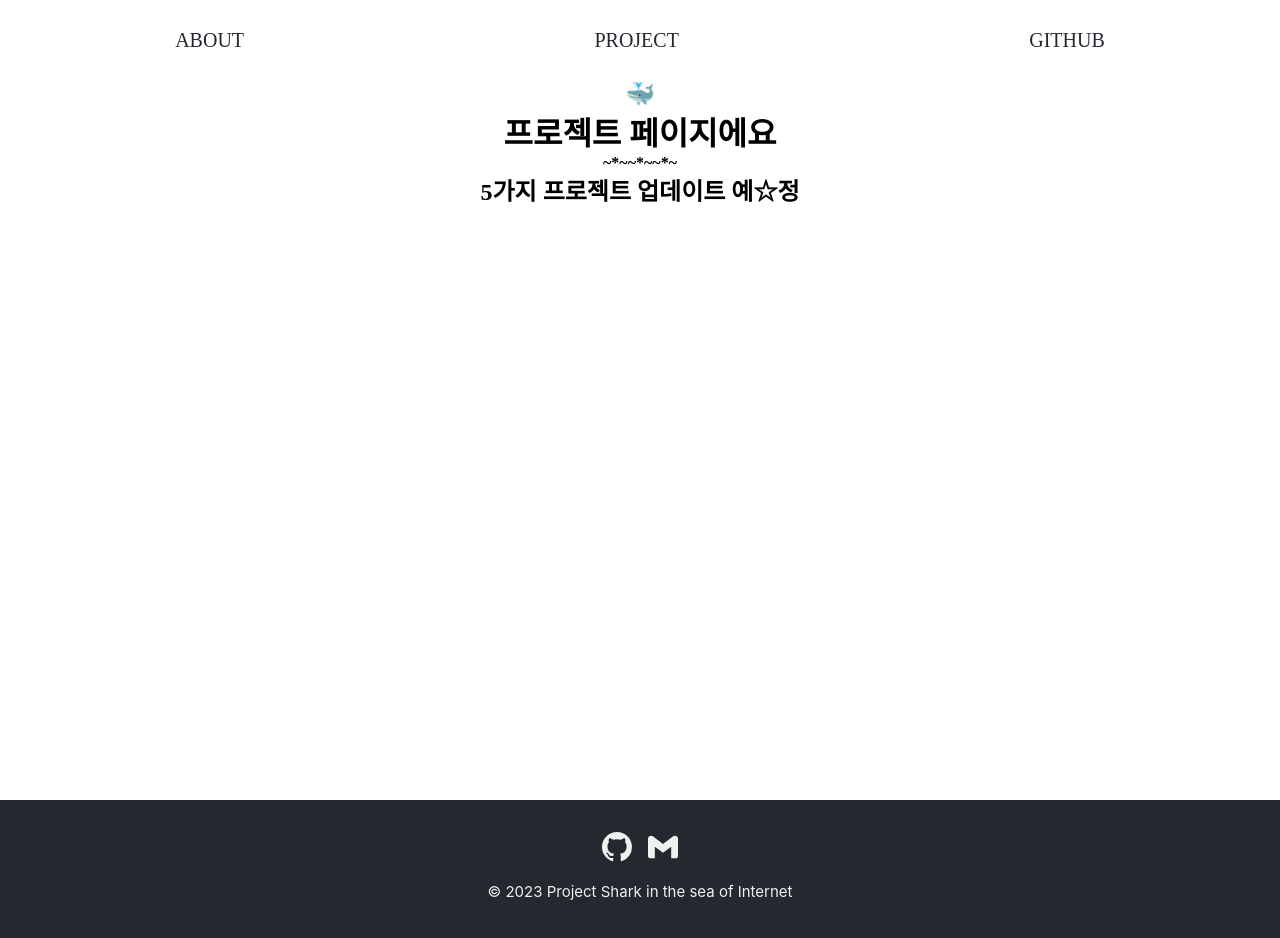
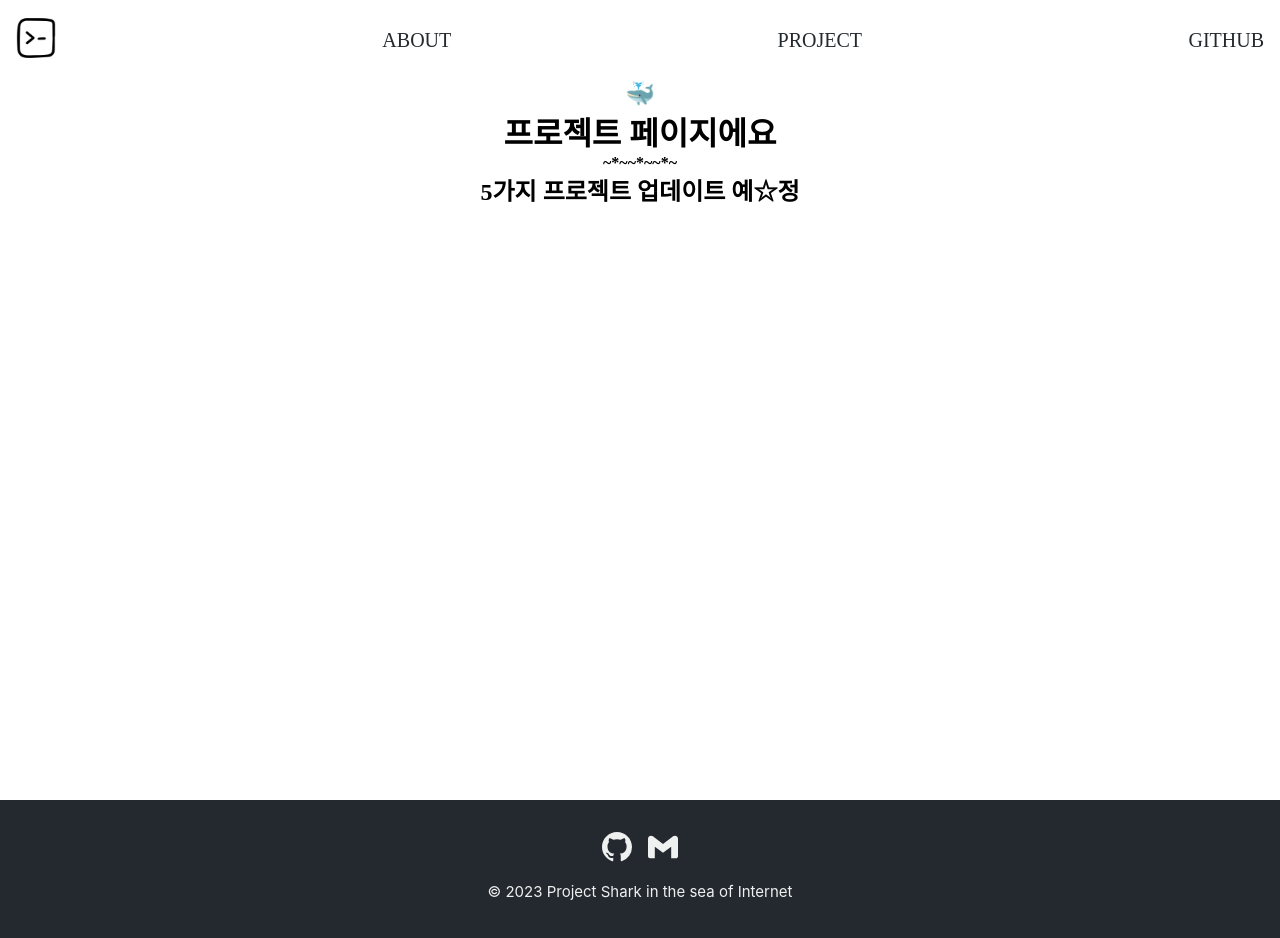
Before and after one commit to mucho7/astroblog, a React (Create React App) app in the folder frontend/: page /project in a window 1280 px wide. Shown: the top 938 px of the page. Built offline with nearby package versions, Linux system fonts and the light colour scheme; a web font is replaced by a local one.

Commit message:
Feat: Header 페이지 네비게이션 추가

```diff
--- a/frontend/src/layout/Header.js
+++ b/frontend/src/layout/Header.js
@@ -1,19 +1,49 @@
-import styled from "styled-components";
-import { lighten } from "polished";
+import styled from "styled-components"
+import { lighten } from "polished"
+import terminal_icon from "../assets/terminal_icon.png"
+
+import { useLocation, useNavigate } from "react-router-dom"
 
 const Header = () => {
   const inProgress = () => {
     alert("준비 중입니다. \u{1F30A}\u{1F30A}")
   }
 
+  const location = useLocation()
+  const navigate = useNavigate()
+
+  const handleNav = (page) => {
+    // console.log(location.pathname)
+    if (location.pathname !== page) {
+      switch (page) {
+        case "/project/":
+          navigate("/project/")
+          break
+        case "/":
+          navigate("/")
+          break
+      }
+    }
+  }
+
   return (
     <header>
       <HeaderContainer>
         <FlexItem>
+          <img
+            src={terminal_icon}
+            alt="shark"
+            style={{ height: "2.5rem", cursor: "pointer"}}
+            onClick={() => {handleNav("/")}}
+          />
+        </FlexItem>
+          <FlexItem>
             <NavItemTypo onClick={inProgress}>ABOUT</NavItemTypo>
           </FlexItem>
           <FlexItem>
-          <NavItemTypo onClick={inProgress}>PROJECT</NavItemTypo>
+            <NavItemTypo onClick={() => handleNav("/project/")}>
+              PROJECT
+            </NavItemTypo>
           </FlexItem>
           <FlexItem>
             <CustomLink href="https://github.com/kimsj-git">
@@ -22,8 +52,8 @@ const Header = () => {
           </FlexItem>
       </HeaderContainer>
     </header>
-  );
-};
+  )
+}
 
 const HeaderContainer = styled.div`
   height: 5rem;
@@ -31,19 +61,19 @@ const HeaderContainer = styled.div`
   display: flex;
   flex-direction: row;
   align-items: center;
-  justify-content: space-around;
-`;
+  justify-content: space-between;
+`
 
 const FlexContainerRow = styled.div`
   display: flex;
   flex-direction: row;
   justify-content: center;
   align-items: center;
-`;
+`
 
 const FlexItem = styled.div`
-  margin: 0 0.5rem 0 0.5rem;
-`;
+  margin: 0 1rem 0 1rem;
+`
 
 const NavItemTypo = styled.p`
   font-family: UhBeeSkyrain;
@@ -55,10 +85,10 @@ const NavItemTypo = styled.p`
   &:hover {
     color: ${lighten(0.5, "#24292f")};
   }
-`;
+`
 
 const CustomLink = styled.a`
   text-decoration: none;
 `
 
-export default Header;
+export default Header
```
Lines whose indentation alone changed are shown as unchanged.
